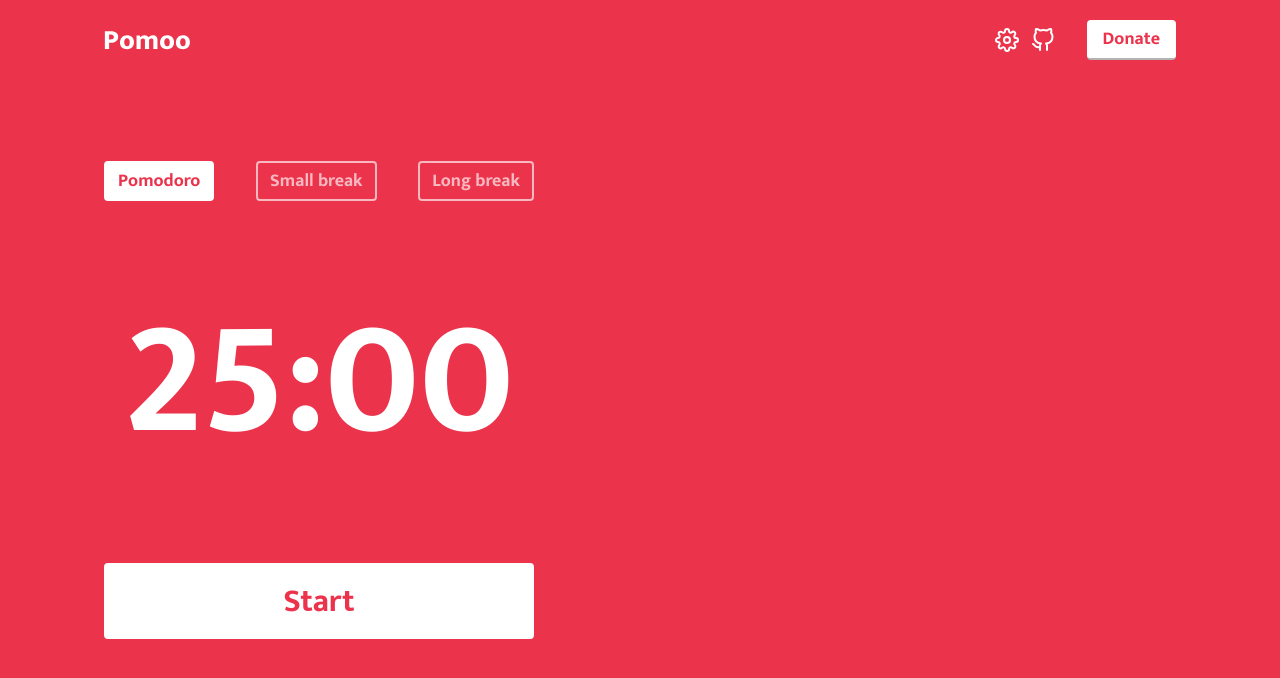
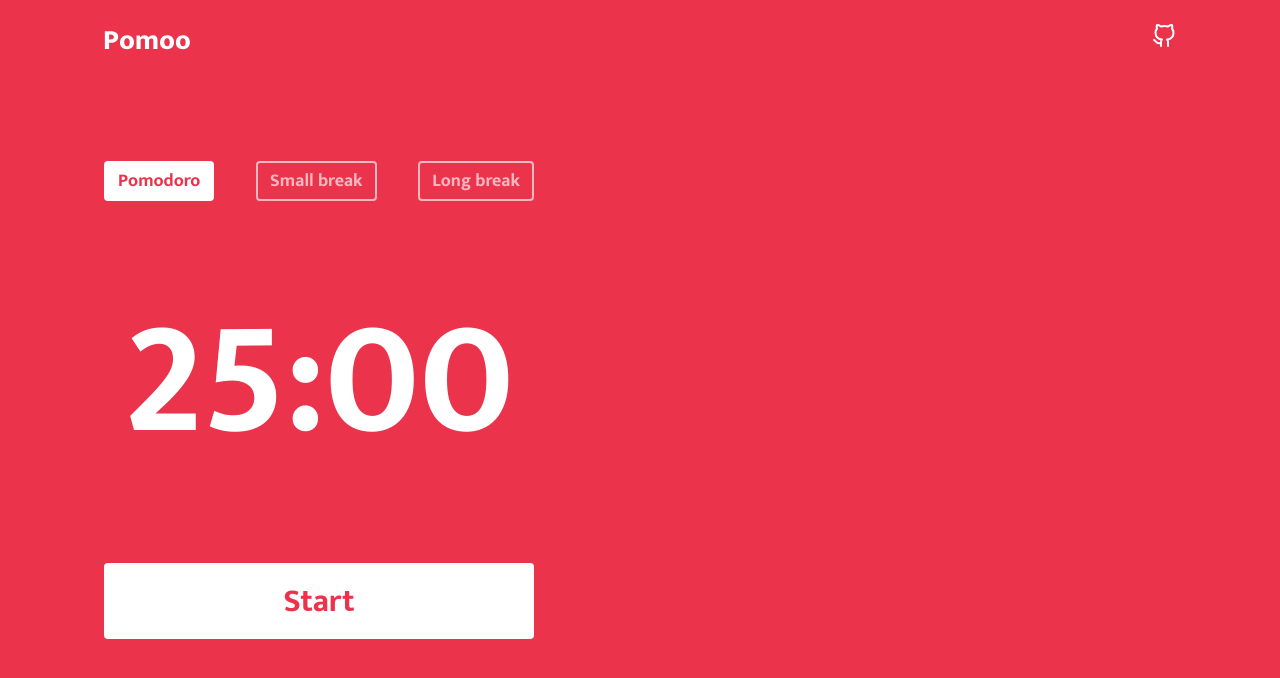
Before and after one commit to MathPSantos/pomodoro, a Next.js app: page / in a window 1280 px wide. Shown: the top 678 px of the page. Built offline with nearby package versions, Linux system fonts and the light colour scheme.

Commit message:
feat: add github repo link

```diff
--- a/src/components/Header/index.tsx
+++ b/src/components/Header/index.tsx
@@ -10,11 +10,13 @@
         <img src="/images/logo.svg" alt="" />
 
         <nav>
-          <FiSettings />
+          {/* <FiSettings /> */}
 
-          <FiGithub />
+          <a target="_blank" href="https://github.com/MathPSantos/pomodoro">
+            <FiGithub />
+          </a>
 
-          <DonateButton />
+          {/* <DonateButton /> */}
         </nav>
       </div>
     </header>
```
